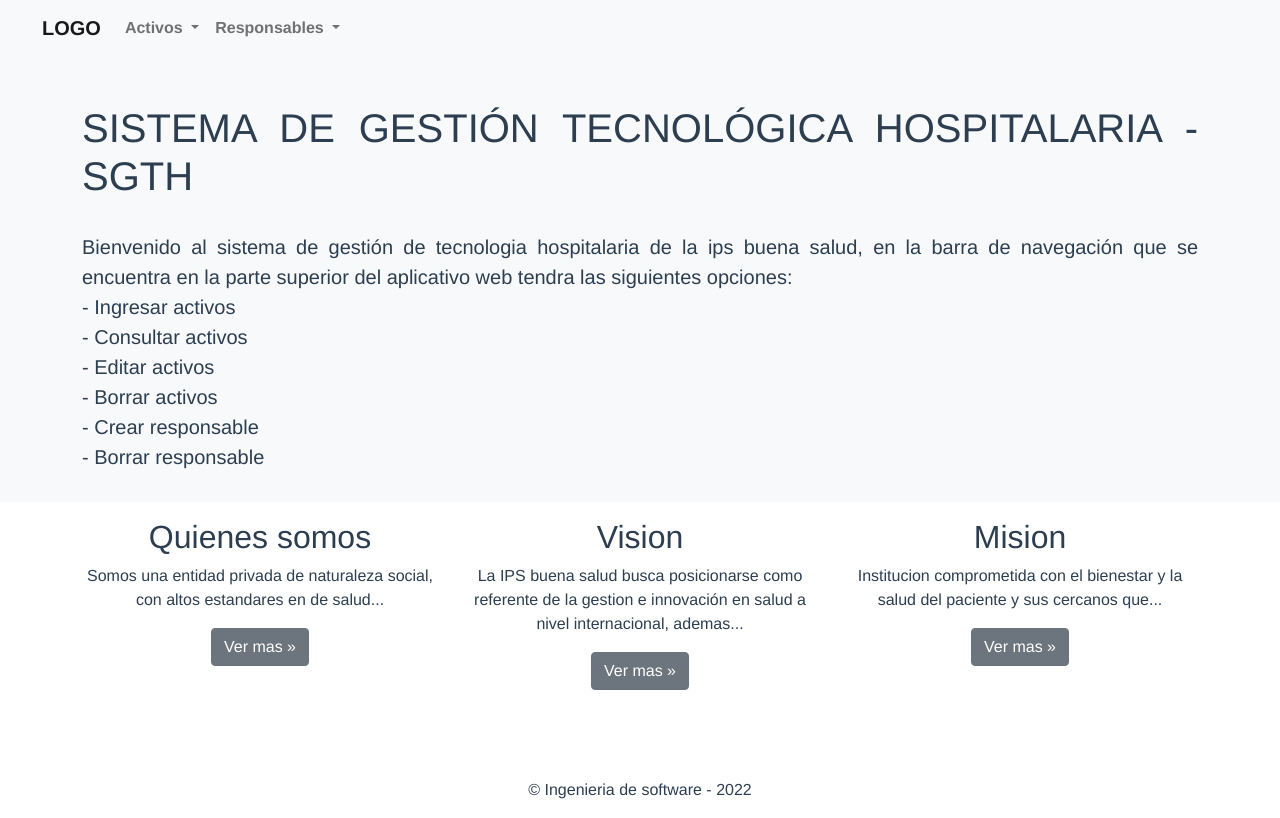
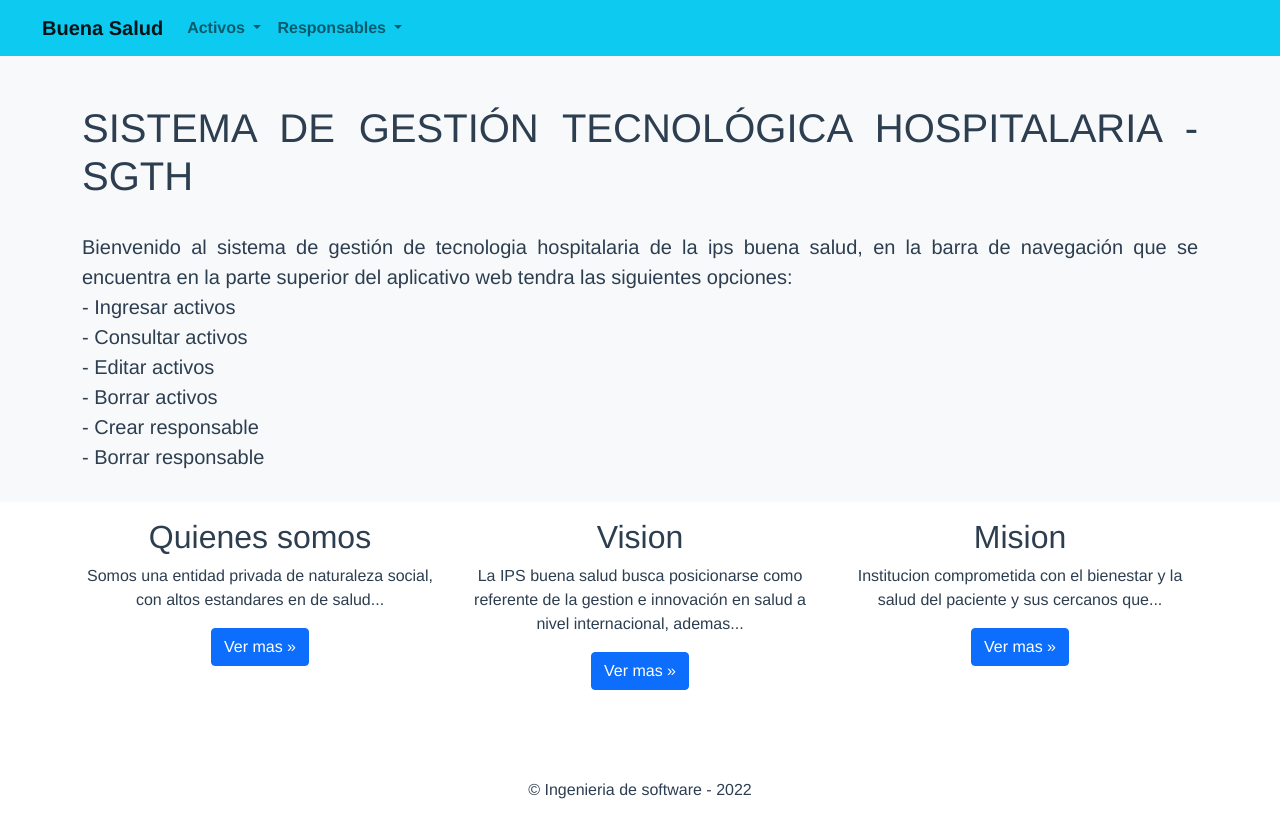
Before and after one commit to DavidRuizL/SISTEMA-DE-GESTION-TECNOLOGICA-HOSPITALARIA, a Vue app: page / in a window 1280 px wide. Built offline with nearby package versions, Linux system fonts and the light colour scheme.

Commit message:
Completo

```diff
--- a/public/index.html
+++ b/public/index.html
@@ -5,7 +5,7 @@
   <meta charset="utf-8">
   <meta http-equiv="X-UA-Compatible" content="IE=edge">
   <meta name="viewport" content="width=device-width,initial-scale=1.0">
-  <link rel="icon" href="<%= BASE_URL %>favicon.ico">
+  <link rel="shortcut icon" href="https://cdn-icons-png.flaticon.com/128/1688/1688400.png" />
   <link href="https://cdn.jsdelivr.net/npm/bootstrap@5.0.2/dist/css/bootstrap.min.css" rel="stylesheet"
     integrity="sha384-EVSTQN3/azprG1Anm3QDgpJLIm9Nao0Yz1ztcQTwFspd3yD65VohhpuuCOmLASjC" crossorigin="anonymous">
   <script src="https://cdn.jsdelivr.net/npm/bootstrap@5.0.2/dist/js/bootstrap.bundle.min.js"
--- a/src/components/CrearEquipo.vue
+++ b/src/components/CrearEquipo.vue
@@ -55,7 +55,7 @@
                      </select>
                    </div>
                    <div class="btn-group" role="group" aria-label="">
-                       <button type="submit" class="btn btn-success">Agregar</button>
+                       <button type="submit" class="btn btn-primary">Agregar</button>
                        <router-link :to="{name:'ListarEquipos'}" class="btn btn-warning">Cancelar</router-link>
                    </div>
                </form>
--- a/src/components/CrearResponsable.vue
+++ b/src/components/CrearResponsable.vue
@@ -9,31 +9,31 @@
                     <form class="form-inline">
                         <div class="form-group">
                             <label for="documento">Documento:</label>
-                            <input type="text" name="documento" v-model="responsable.documento" id="documento" class="form-control" placeholder="" aria-describedby="helpId">
+                            <input type="text" name="documento" v-model="responsable.documento" id="documento" class="form-control" placeholder="" aria-describedby="helpId" required>
                             <small id="helpId" class="text-muted">Ingrese Documento Responsable</small>
                         </div>
                     </form>
                     <div class="form-group">
                       <label for="nombre">Nombre:</label>
                       <input type="text"
-                        class="form-control" name="nombre" v-model="responsable.nombre" id="nombre" aria-describedby="helpId" placeholder="">
+                        class="form-control" name="nombre" v-model="responsable.nombre" id="nombre" aria-describedby="helpId" placeholder="" required>
                       <small id="helpId" class="form-text text-muted">Ingresar nombre del responsable</small>
                     </div>
                     <div class="form-group">
                       <label for="apellido">Apellido:</label>
                       <input type="text"
-                        class="form-control" name="apellido" v-model="responsable.apellido" id="apellido" aria-describedby="helpId" placeholder="">
+                        class="form-control" name="apellido" v-model="responsable.apellido" id="apellido" aria-describedby="helpId" placeholder="" required>
                       <small id="helpId" class="form-text text-muted">Ingrese apellido del responsable</small>
                     </div>
                     <div class="form-group">
                       <label for="correo">Correo:</label>
-                      <input type="text"
-                        class="form-control" name="correo" v-model="responsable.correo" id="serial" aria-describedby="helpId" placeholder="">
+                      <input  type="email"
+                        class="form-control" name="correo" v-model="responsable.correo" id="serial" aria-describedby="helpId" placeholder="" required>
                       <small id="helpId" class="form-text text-muted">Ingrese correo del responsable</small>
                     </div>
                     <div class="btn-group" role="group" aria-label="">
-                        <button type="submit" class="btn btn-success">Agregar</button>
-                        <router-link :to="{name:'ListarEquipos'}" class="btn btn-warning">Cancelar</router-link>
+                        <button type="submit" class="btn btn-primary">Agregar</button>
+                        <router-link :to="{name:'ListarResponsables'}" class="btn btn-warning">Cancelar</router-link>
                     </div>
                 </form>
             </div>
@@ -63,7 +63,7 @@ export default {
           })
           .then((datosRespuesta) => {
             console.log(datosRespuesta)
-            window.location.href='listarequipos'
+            window.location.href='listarresponsables'
           }, function(rejectionReason){
             console.log('error parsing JSON from response.', rejectionReason, responseClone);
             responseClone.text()
--- a/src/components/EditarEquipos.vue
+++ b/src/components/EditarEquipos.vue
@@ -55,7 +55,7 @@
                       </select>
                     </div>
                    <div class="btn-group" role="group" aria-label="">
-                        <button type="submit" class="btn btn-success">Actualizar</button>
+                        <button type="submit" class="btn btn-primary">Actualizar</button>
                        <router-link :to="{name:'ListarEquipos'}" class="btn btn-warning" href="">Cancelar</router-link>
                    </div>
                </form>
--- a/src/components/ListarResponsables.vue
+++ b/src/components/ListarResponsables.vue
@@ -11,17 +11,17 @@
         >
           <thead class="table-secondary">
             <tr>
-              <th>ID</th>
               <th>Nombre</th>
               <th>Documento</th>
+              <th>Email</th>
             </tr>
           </thead>
           <tbody>
             <tr v-for="responsable in responsables" :key="responsable.id">
               <!-- <td scope="row"></td> -->
-              <td>{{ responsable.id }}</td>
               <td>{{ responsable.nombre }}</td>
               <td>{{ responsable.documento }}</td>
+              <td>{{ responsable.correo}}</td>
             </tr>
           </tbody>
         </table>
--- a/src/components/NavComp.vue
+++ b/src/components/NavComp.vue
@@ -1,7 +1,7 @@
 <template>
-  <nav class="navbar navbar-expand-lg navbar-light bg-light">
+  <nav class="navbar navbar-expand-lg navbar-light bg-info">
     <div class="container-fluid">
-      <a class="navbar-brand" href="/">LOGO</a>
+      <a class="navbar-brand" href="/">Buena Salud</a>
       <button
         class="navbar-toggler"
         type="button"
@@ -46,7 +46,7 @@
               </li>
               <li><hr class="dropdown-divider" /></li>
               <li class="nav-item">
-                <a class="nav-link" href="crearequipo">Crear equipo</a>
+                <router-link :to="{name:'CrearEquipo'}" class="dropdown-item"> Crear equipo</router-link>
               </li>
             </ul>
           </li>
--- a/src/views/HomeView.vue
+++ b/src/views/HomeView.vue
@@ -32,7 +32,7 @@
             en de salud...
           </p>
           <p>
-            <a class="btn btn-secondary" href="#" role="button"
+            <a class="btn btn-primary" href="#" role="button"
               >Ver mas &raquo;</a
             >
           </p>
@@ -44,7 +44,7 @@
             innovación en salud a nivel internacional, ademas...
           </p>
           <p>
-            <a class="btn btn-secondary" href="#" role="button"
+            <a class="btn btn-primary" href="#" role="button"
               >Ver mas &raquo;</a
             >
           </p>
@@ -56,7 +56,7 @@
             sus cercanos que...
           </p>
           <p>
-            <a class="btn btn-secondary" href="#" role="button"
+            <a class="btn btn-primary" href="#" role="button"
               >Ver mas &raquo;</a
             >
           </p>
```
